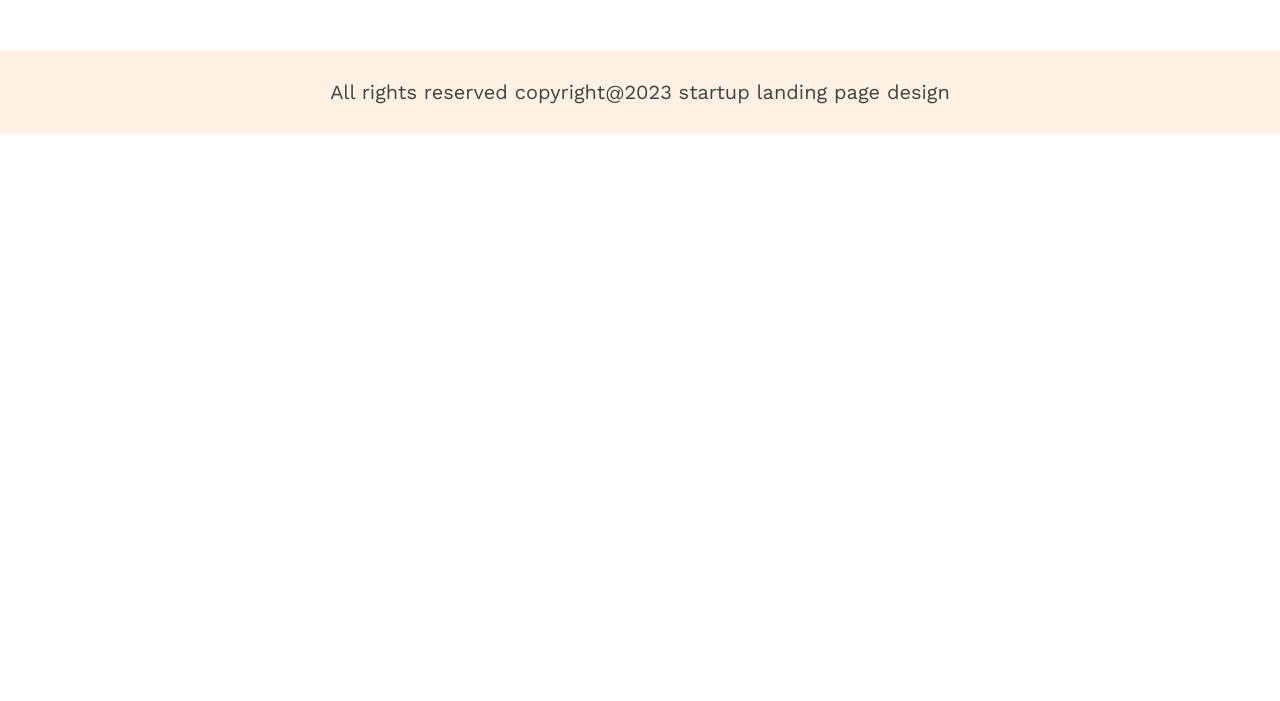
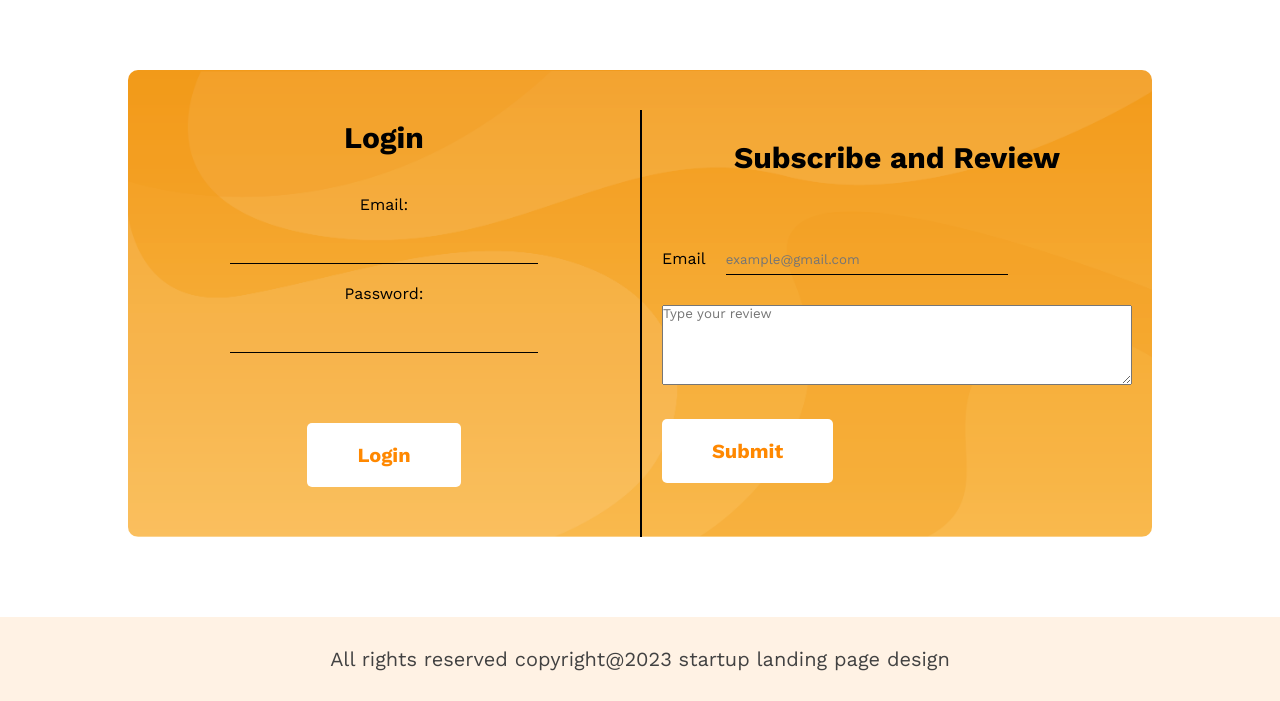
Before and after one commit to small1-rohan/assignment-2, a plain HTML site: page index.html in a window 1280 px wide. Shown: the part 3707-4408 px from the top of the page. Before the commit the page ends 3841 px from the top, so only its background shows below. Drawn offline with nearby package versions, Linux system fonts and the light colour scheme.

Commit message:
complete

```diff
--- a/css/style.css
+++ b/css/style.css
@@ -323,114 +323,96 @@ header a {
   .more h2 {
     font-size: 38px;
   }
-  .more .txt{
+  .more .txt {
     width: 100%;
   }
 }
 
-
 /* facts============================================================================================== */
-.facts h3{
-
+.facts h3 {
   font-weight: 700;
   font-size: 45px;
 }
-.facts p{
+.facts p {
   margin: 35px 0;
   width: 40%;
   font-weight: 400;
   font-size: 16px;
 }
 
-
-.facts .items{
-    display: flex   ;
+.facts .items {
+  display: flex;
   justify-content: space-between;
   padding: 0 50px;
-
 }
-.facts{
+.facts {
   margin: 80px auto;
-
 }
 
-.facts .items div h6{
-
+.facts .items div h6 {
   font-weight: 600;
   font-size: 20px;
   color: #727272;
-
 }
-.facts .items div h4{
+.facts .items div h4 {
   font-weight: 600;
   font-size: 45px;
   margin: 7px 0;
-
 }
-.facts .items div{
+.facts .items div {
   text-align: center;
   border: 2px solid #ff900e;
   border-radius: 8px;
   padding: 40px;
-    transition: .5s;
+  transition: 0.5s;
 }
 
-
-.facts .items div:hover{
+.facts .items div:hover {
   background: #fff2e4;
-    cursor:pointer;
+  cursor: pointer;
 
   box-shadow: 1px 0px 10px -2px rgba(0, 0, 0, 0.75);
   color: #ff900e;
-
 }
 
 /* facts res==================================================================================== */
 
-
-@media screen and (max-width: 600px){
-.facts .items{
+@media screen and (max-width: 600px) {
+  .facts .items {
     display: grid;
     grid-template-columns: 1fr 1fr;
     padding: 0;
     gap: 3px;
   }
-.facts .items div{
+  .facts .items div {
     padding: 20px;
   }
 
-.facts p{
+  .facts p {
     width: 100%;
   }
 
-.facts .items div h6{
+  .facts .items div h6 {
     font-size: 16px;
   }
 
-.facts .items div h4{
+  .facts .items div h4 {
     font-size: 32px;
   }
-.facts h3{
+  .facts h3 {
     font-size: 38px;
   }
-
-
-
-
-
 }
 
 /* sponspouer============================================================================================ */
-.spn h3{
-
+.spn h3 {
   font-weight: 700;
   font-size: 45px;
-
 }
-.spn img{
+.spn img {
   filter: grayscale();
 }
-.spn p{
+.spn p {
   width: 50%;
 
   font-weight: 400;
@@ -439,41 +421,36 @@ font-size: 16px;
   color: #727272;
 
   margin: 20px auto 50px;
-
 }
-.spn div{
+.spn div {
   display: flex;
   justify-content: space-between;
 }
-.spn{
+.spn {
   text-align: center;
   margin: 60px auto;
 }
 /* sponspour res=================================================== */
 
-@media screen and (max-width: 600px){
-    .spn div{
+@media screen and (max-width: 600px) {
+  .spn div {
     display: grid;
     grid-template-columns: auto auto auto;
     grid-row-gap: 17px;
   }
-    .spn h3{
+  .spn h3 {
     font-size: 36px;
   }
-    .spn p{
+  .spn p {
     width: 100%;
   }
-    .spn img{
+  .spn img {
     width: 40%;
     margin: 0 auto;
-
   }
-
-
 }
 /* footer============================================================================================== */
-footer h5{
-
+footer h5 {
   font-weight: 400;
   font-size: 20px;
   padding: 30px 0;
@@ -481,12 +458,85 @@ padding: 30px 0;
   text-align: center;
   color: #424242;
   background-color: #fff2e4;
-
 }
-@media screen and (max-width: 600px){
-    footer h5{
+@media screen and (max-width: 600px) {
+  footer h5 {
     font-size: 10px;
-
   }
 }
 /* ==extra============================================================================================== */
+
+.extra {
+  margin: 80px auto;
+  background: url(../images/bg.png) no-repeat center;
+  background-size: cover;
+  border-radius: 10px;
+  display: flex;
+  justify-content: space-between;
+}
+.extra div {
+  width: 50%;
+}
+.extra h3 {
+  text-align: center;
+  margin: 10px 0 40px;
+  font-size: 30px;
+}
+
+.extra .login form {
+  display: flex;
+  flex-direction: column;
+  align-items: center;
+  text-align: left;
+}
+.extra input {
+  width: 60%;
+  height: 30px;
+  border: 0;
+  margin: 20px 0 20px;
+  background-color: transparent;
+  border-bottom: 1px solid;
+}
+.extra button {
+  background-color: #ffffff;
+  border: 0;
+  margin: 50px;
+  border-radius: 5px;
+  color: #ff8800;
+  font-size: 20px;
+  font-weight: 700;
+  cursor: pointer;
+
+  padding: 20px 50px;
+}
+
+.extra .sub button {
+  margin: 0;
+}
+
+.extra .sub input {
+  margin: 30px 0 30px 20px;
+}
+.extra .sub {
+  border-left: 2px solid;
+  padding: 20px;
+}
+.extra textarea {
+  width: 100%;
+  height: 80px;
+}
+
+.extra .sub button {
+  margin-top: 30px;
+}
+
+/* extra res==================================================================================== */
+
+@media screen and (max-width: 600px) {
+  .extra {
+    flex-direction: column;
+  }
+  .extra div {
+    width: 100%;
+  }
+}
--- a/index.html
+++ b/index.html
@@ -166,16 +166,38 @@
         </div>
     </section>
 
+    <section class="extra">
+
+        <div class="login">
+            <h3>
+                Login
+            </h3>
+
+            <form action="">
+
+                <label for="email">Email:
+                </label>
+                <input type="email" id="email">
+                <label for="pass">Password:
+                </label>
+                <input type="password" id="pass">
+                <button>Login</button>
+
+            </form>
+        </div>
+
+        <div class="sub">
+            <h3>Subscribe and Review</h3>
+            <form action="">
+                <label for="email">Email<input type="email" placeholder="example@gmail.com"></label>
+                <textarea placeholder="Type your review"></textarea>
+                <button>Submit</button>
+            </form>
 
 
 
-
-
-
-
-
-
-
+        </div>
+    </section>
 
 
 
```
Lines whose indentation alone changed are shown as unchanged.
